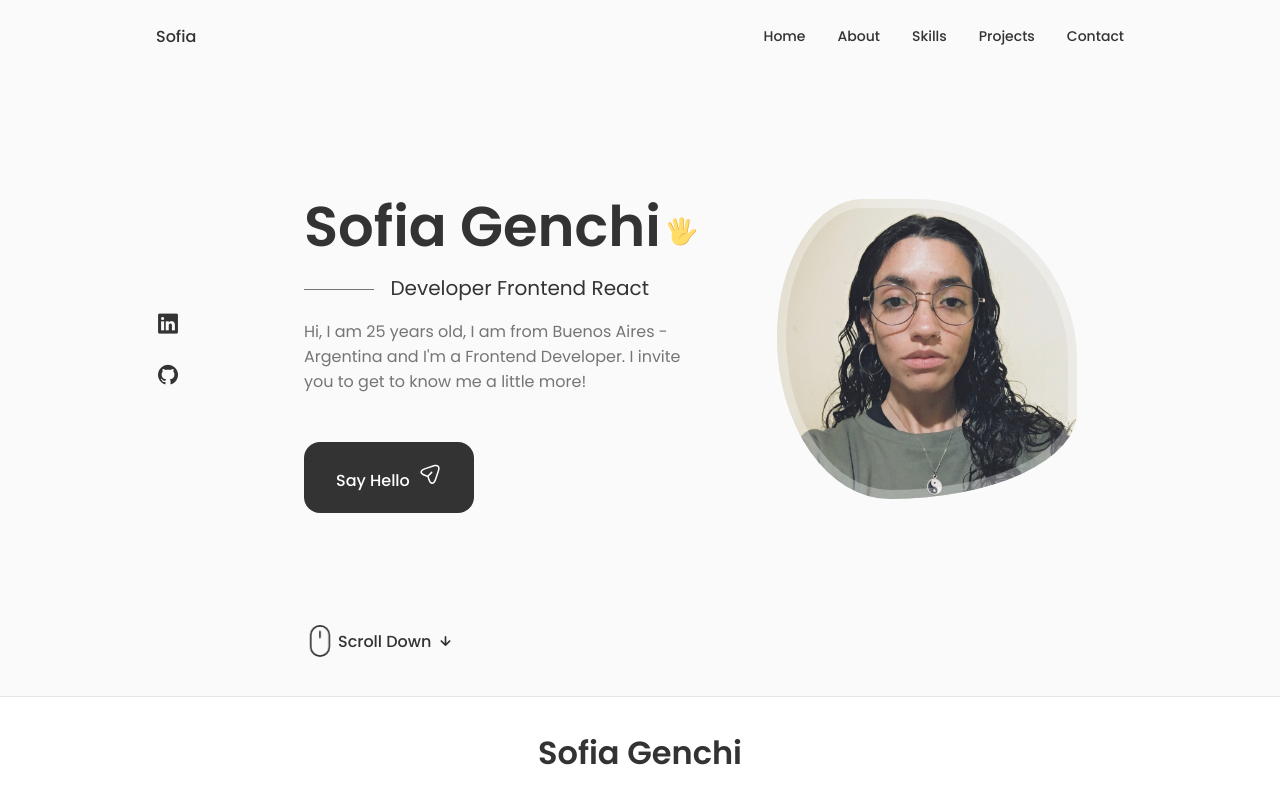
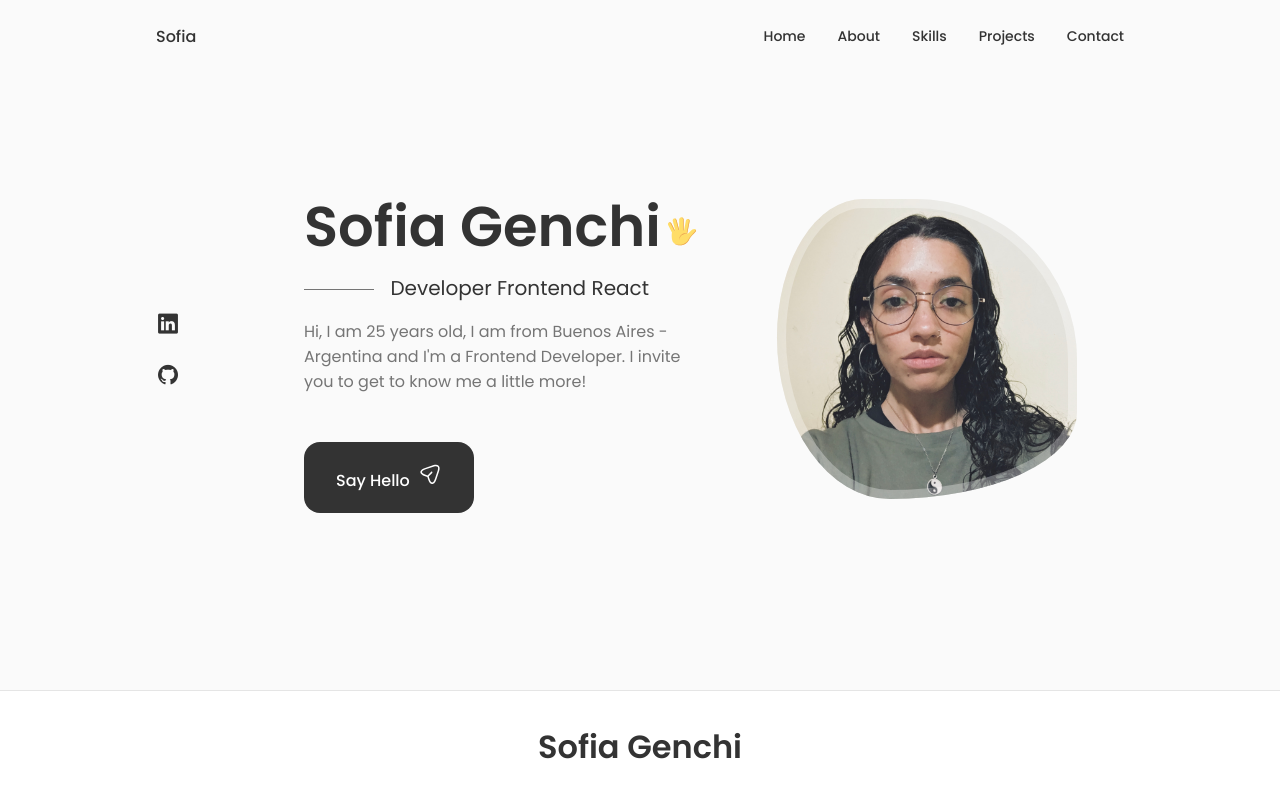
Before and after one commit to SofiaGenchi/portafolio, a React (Create React App) app in the folder portfolio/: page / in a window 1280 px wide. Shown: the top 800 px of the page. Built offline with nearby package versions, Linux system fonts and the light colour scheme.

Commit message:
margin footer

```diff
--- a/portfolio/src/components/Home/Home.jsx
+++ b/portfolio/src/components/Home/Home.jsx
@@ -16,7 +16,7 @@ const Home = () => {
                 <Data />
             </div>
 
-            <ScrollDown />
+            {/* <ScrollDown /> */}
         </div>
     </section>
   )
--- a/portfolio/src/components/Home/home.css
+++ b/portfolio/src/components/Home/home.css
@@ -5,6 +5,7 @@
 .home__content {
     grid-template-columns: 116px repeat(2, 1fr);
     padding-top: 5.5rem;
+    margin-bottom: 15%;
     column-gap: 2rem;
     align-items: center;
 }
--- a/portfolio/src/components/skills/skills.css
+++ b/portfolio/src/components/skills/skills.css
@@ -2,6 +2,7 @@
     grid-template-columns: repeat(2, 350px);
     column-gap: 3rem;
     justify-content: center;
+    margin-bottom: 15%;
 }
 
 .skills__content {
```
